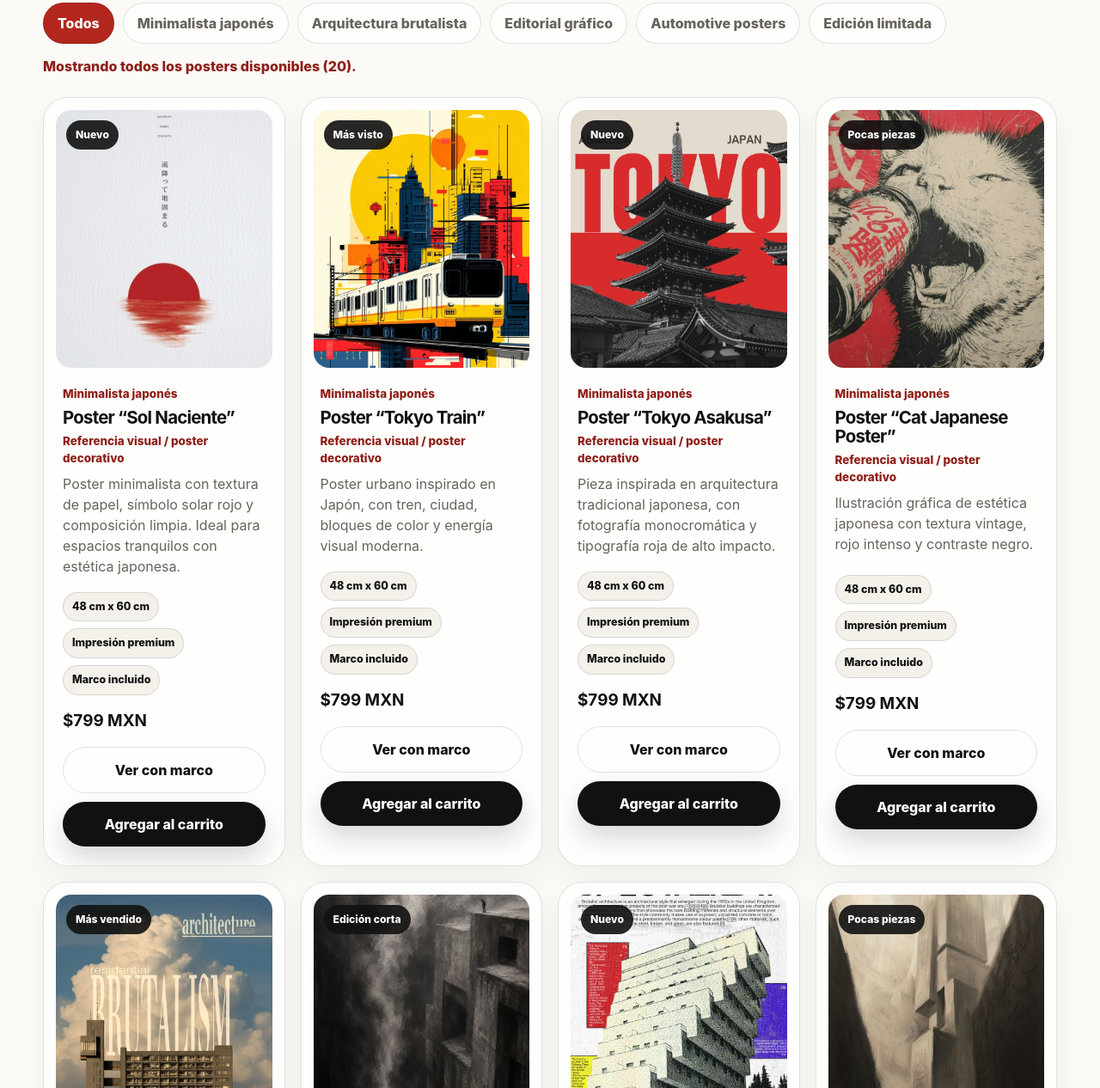
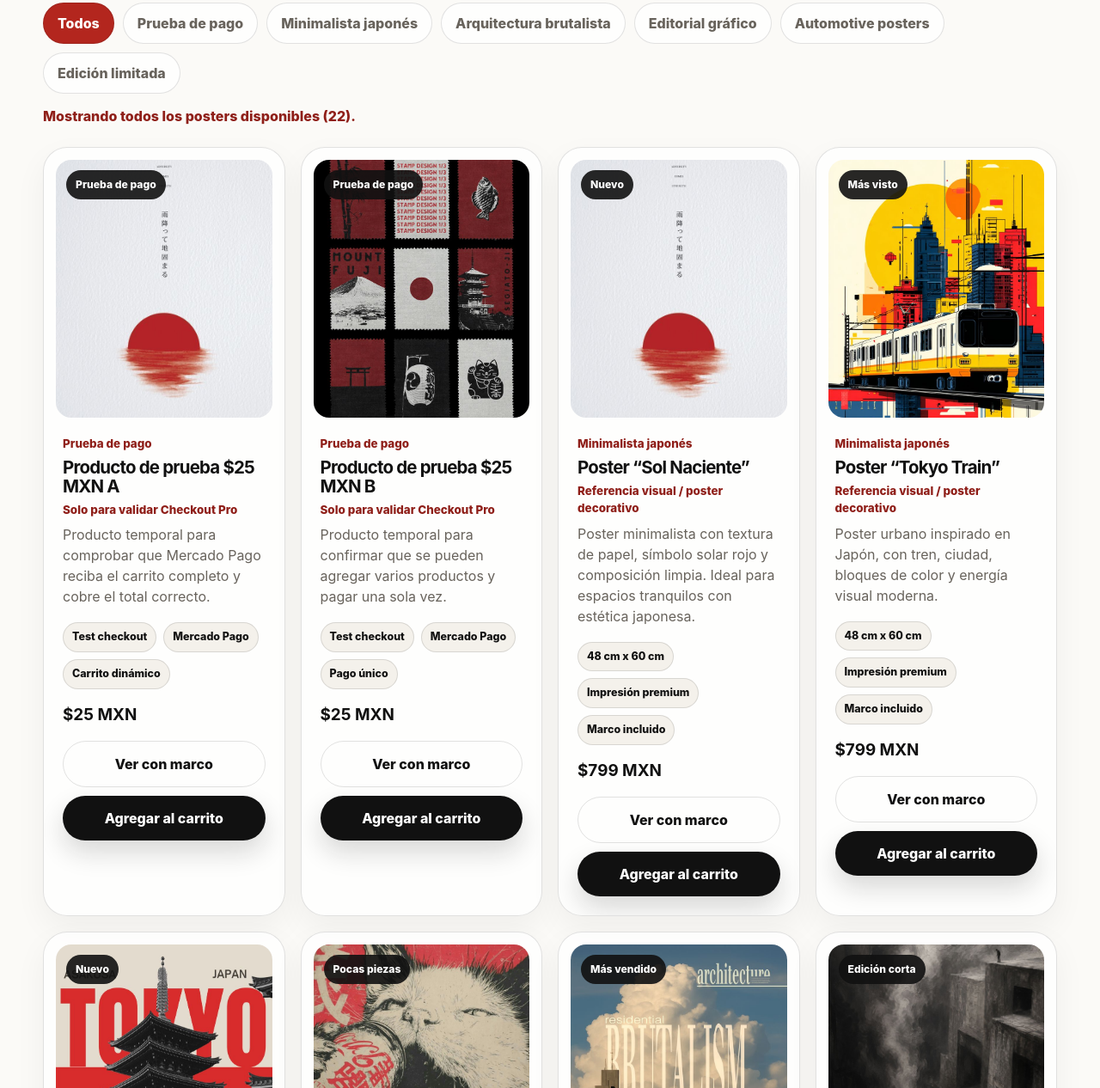
Before and after one commit to Skraeder/frame-poster, a website: page index.html in a window 1280 px wide. Shown: the part 3863-5129 px from the top of the page at 86% size. Drawn offline with Linux system fonts and the light colour scheme.

Commit message:
Add files via upload

```diff
--- a/index.html
+++ b/index.html
@@ -185,6 +185,7 @@
 
       <div class="filter-bar">
         <button class="filter-btn active" data-filter="Todos">Todos</button>
+        <button class="filter-btn" data-filter="Prueba de pago">Prueba de pago</button>
         <button class="filter-btn" data-filter="Minimalista japonés">Minimalista japonés</button>
         <button class="filter-btn" data-filter="Arquitectura brutalista">Arquitectura brutalista</button>
         <button class="filter-btn" data-filter="Editorial gráfico">Editorial gráfico</button>
@@ -195,6 +196,47 @@
       <p class="catalog-status" id="catalogStatus">Mostrando todos los posters disponibles.</p>
       <div class="product-grid" id="productGrid">
 
+          <article class="product-card test-product-card" data-category="Prueba de pago" data-name="Prueba Mercado Pago 25 MXN A" data-price="25" data-image="assets/sol-quieto.jpg">
+            <div class="badge">Prueba de pago</div>
+            <button class="product-image" type="button" style="background-image:url('assets/sol-quieto.jpg')" aria-label="Ver producto de prueba Mercado Pago 25 MXN A" data-track="producto:Prueba Mercado Pago 25 MXN A"></button>
+            <div class="product-content">
+              <p class="product-category">Prueba de pago</p>
+              <h3>Producto de prueba $25 MXN A</h3>
+              <p class="reference-line">Solo para validar Checkout Pro</p>
+              <p class="product-description">Producto temporal para comprobar que Mercado Pago reciba el carrito completo y cobre el total correcto.</p>
+              <div class="spec-chips">
+                <span>Test checkout</span>
+                <span>Mercado Pago</span>
+                <span>Carrito dinámico</span>
+              </div>
+              <div class="price-row"><strong>$25 MXN</strong></div>
+              <div class="product-actions">
+                <button class="preview-button" type="button">Ver con marco</button>
+                <button class="buy-button" type="button">Agregar al carrito</button>
+              </div>
+            </div>
+          </article>
+
+          <article class="product-card test-product-card" data-category="Prueba de pago" data-name="Prueba Mercado Pago 25 MXN B" data-price="25" data-image="assets/stamp-series.jpg">
+            <div class="badge">Prueba de pago</div>
+            <button class="product-image" type="button" style="background-image:url('assets/stamp-series.jpg')" aria-label="Ver producto de prueba Mercado Pago 25 MXN B" data-track="producto:Prueba Mercado Pago 25 MXN B"></button>
+            <div class="product-content">
+              <p class="product-category">Prueba de pago</p>
+              <h3>Producto de prueba $25 MXN B</h3>
+              <p class="reference-line">Solo para validar Checkout Pro</p>
+              <p class="product-description">Producto temporal para confirmar que se pueden agregar varios productos y pagar una sola vez.</p>
+              <div class="spec-chips">
+                <span>Test checkout</span>
+                <span>Mercado Pago</span>
+                <span>Pago único</span>
+              </div>
+              <div class="price-row"><strong>$25 MXN</strong></div>
+              <div class="product-actions">
+                <button class="preview-button" type="button">Ver con marco</button>
+                <button class="buy-button" type="button">Agregar al carrito</button>
+              </div>
+            </div>
+          </article>
 
 
           <article class="product-card" data-category="Minimalista japonés" data-name="Sol Naciente" data-price="799" data-image="assets/sol-quieto.jpg">
```
